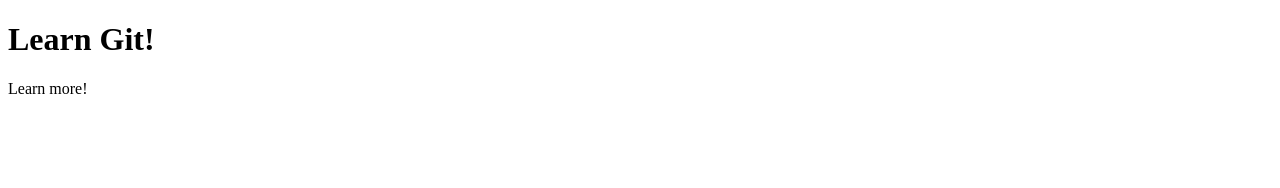
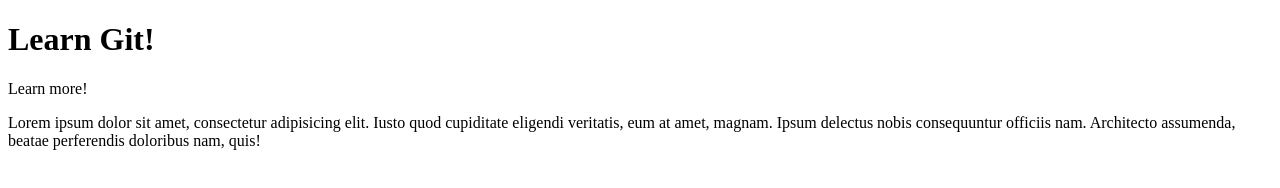
Before and after one commit to haineko/test, a plain HTML site: page index.html in a window 1280 px wide. Drawn offline with Linux system fonts and the light colour scheme.

Commit message:
third commit

```diff
--- a/index.html
+++ b/index.html
@@ -7,5 +7,6 @@
 <body>
     <h1>Learn Git!</h1>
     <p>Learn more!</p>
+    <p>Lorem ipsum dolor sit amet, consectetur adipisicing elit. Iusto quod cupiditate eligendi veritatis, eum at amet, magnam. Ipsum delectus nobis consequuntur officiis nam. Architecto assumenda, beatae perferendis doloribus nam, quis!</p>
 </body>
 </html>
```
